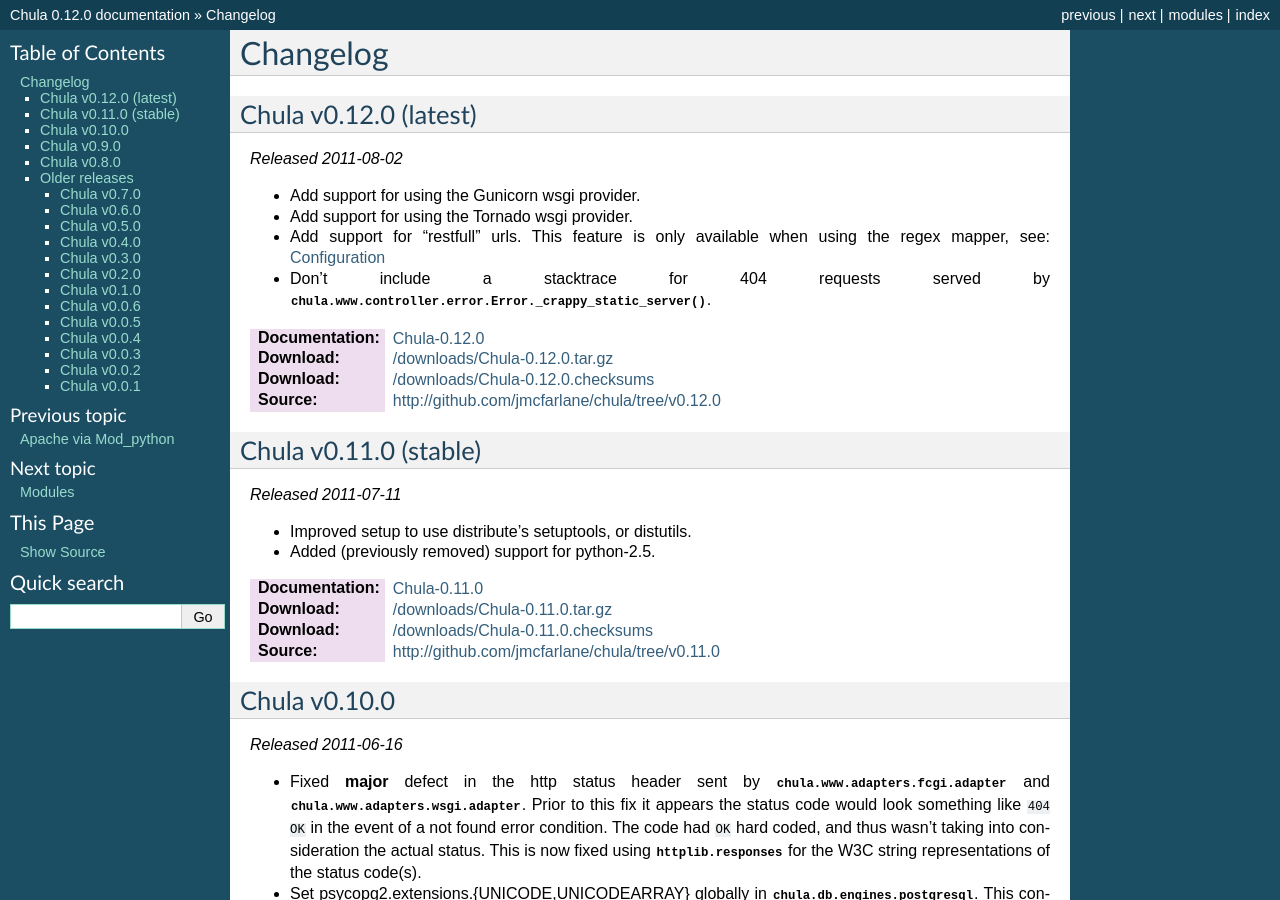
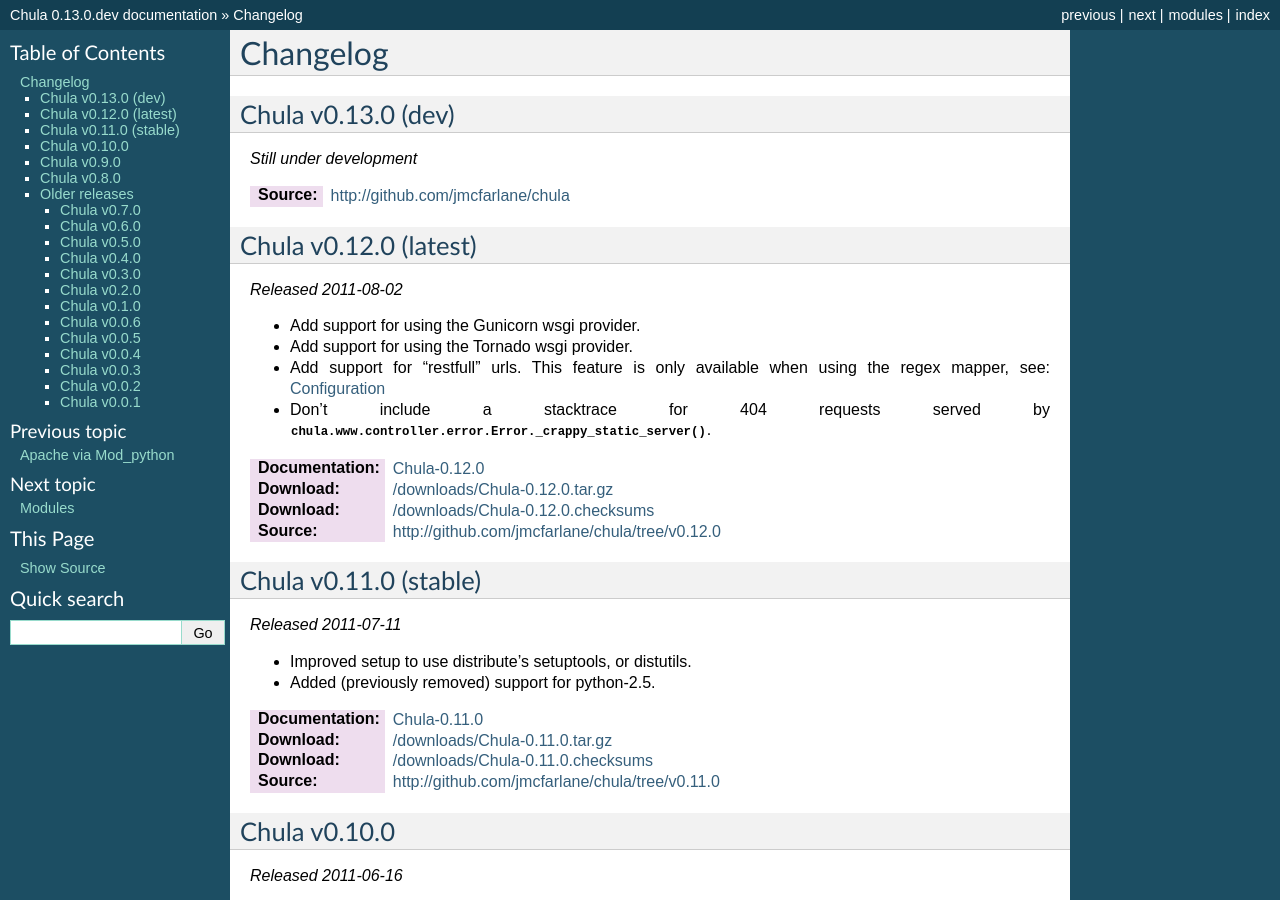
Before and after one commit to jmcfarlane/chula, a Sphinx documentation site: the page built from docs/changelog.rst, in a window 1280 px wide and 900 px high. Built offline with Sphinx 7.4.7, drawn with Linux system fonts in a browser that asks for light colours; some of the changed text lies outside the part shown.

Commit message:
Begin work on 0.13.0

```diff
--- a/chula/__init__.py
+++ b/chula/__init__.py
@@ -5,7 +5,7 @@
 code generation.
 """
 
-__VERSION__ = '0.12.0'
+__VERSION__ = '0.13.0.dev'
 version = __VERSION__
 
 package_dir = 'chula'
--- a/docs/changelog.rst
+++ b/docs/changelog.rst
@@ -11,6 +11,13 @@
  *Still under development*
 
  :Source: http://github.com/jmcfarlane/chula
+
+Chula v0.13.0 (dev)
++++++++++++++++++++
+
+*Still under development*
+
+:Source: http://github.com/jmcfarlane/chula
 
 Chula v0.12.0 (latest)
 ++++++++++++++++++++++
```
